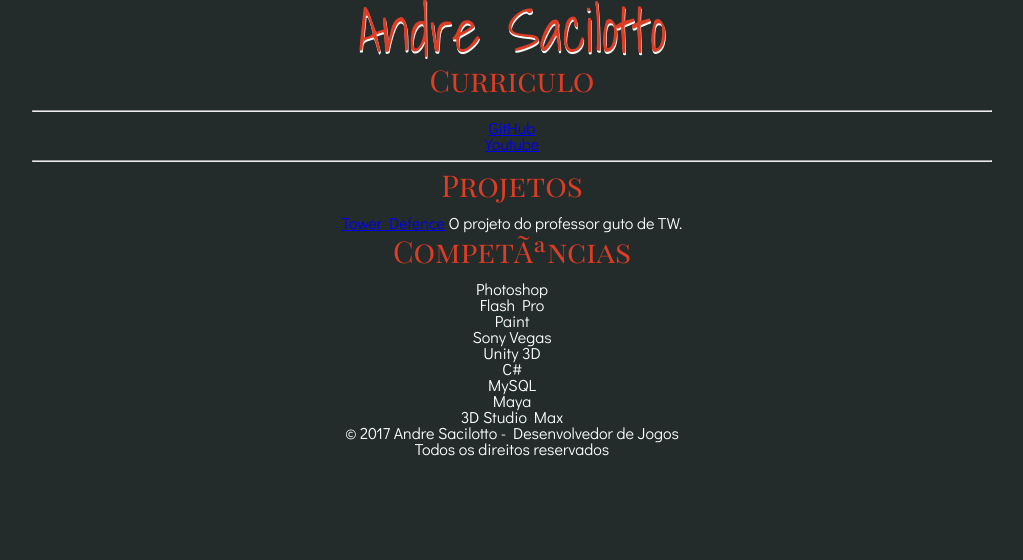
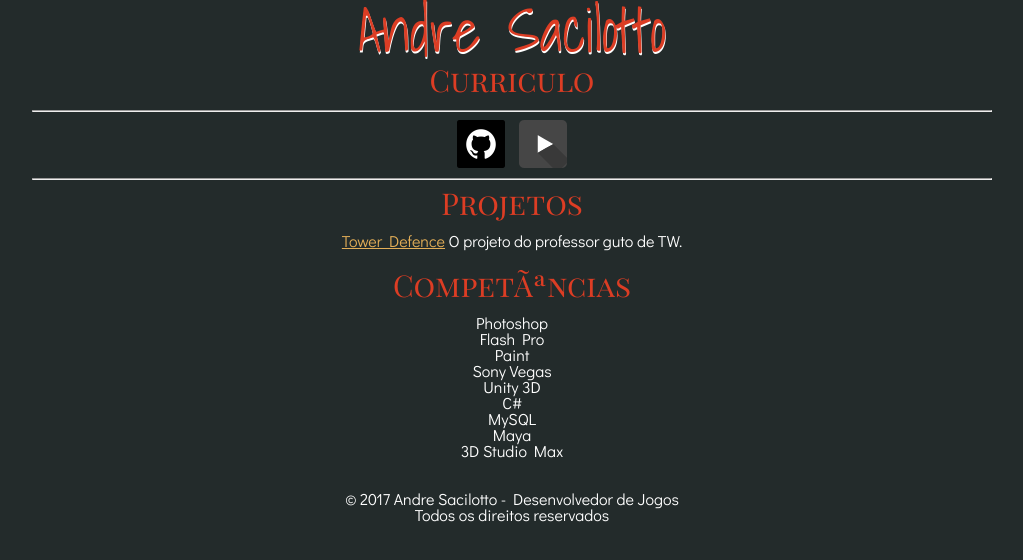
Before and after one commit to 5Spectra/5Spectra.github.io, a plain HTML site: page index.html in a window 1280 px wide. Shown: the whole page, without its empty margins (128-1151 px from the left). Drawn offline with Linux system fonts and the light colour scheme.

Commit message:
Css e Hlml

```diff
--- a/css/estilo.css
+++ b/css/estilo.css
@@ -26,3 +26,19 @@ text-align: center;
 width: 960px;
 margin: auto;
 }
+
+a{color: #E3AE57}
+.redes-sociais li{display: inline-block; margin: 0 5px;}
+.redes-sociais li a{display: inline-block;}
+
+.redes-sociais li span{
+	width: 48px; height: 48px; background-repeat: no-repeat;
+	overflow: hidden; text-indent: 7000px; display: inline-block;
+}
+
+.github {background-image: url('../img/github.png');}
+
+.youtube {background-image: url('../img/youtube.png');
+-webkit-filter: grayscale(100%); filter grayscale(100%);}
+
+.youtube:hover{-webkit-filter: grayscale(0%); filter grayscale(0%);}
--- a/index.html
+++ b/index.html
@@ -20,10 +20,10 @@
 		<ul class = "redes-sociais">
 
 		<li><a href = "https://github.com/5Spectra" >
-		<span class = "github">GitHub</span></a></li>
+		<span class = "github">github</span></a></li>
 
 		<li><a href = "https://www.youtube.com/" >
-		<span class = "github">Youtube</span></a></li>
+		<span class = "youtube">youtube</span></a></li>
 
 		</ul>
 		<hr>
@@ -31,11 +31,12 @@
 	    <h2> Projetos </h2>
 	    <ul class = "projetos">
 		<li><a href = "https://github.com/5Spectra/Tower-Defense---Senac.git" >
-		<span class = "github">Tower Defence</span></a>
+		<span class = "gittwg">Tower Defence</span></a>
 		O projeto do professor guto de TW.
 		</li>
 		</ul>
 
+		&nbsp;
 		<h2>Competências</h2>
 		<ul class = "competencias">
 			<li class = "design">Photoshop</li>
@@ -48,6 +49,8 @@
 			<li class = "3d">Maya</li>
 			<li class = "3d">3D Studio Max</li>
 		</ul>
+
+		<br> </br>
 		<footer>
 			&copy; 2017 Andre Sacilotto - <i> Desenvolvedor de Jogos</i>
 			<p>Todos os direitos reservados</p>
```
Also changed, not shown: img/github.png (added).
